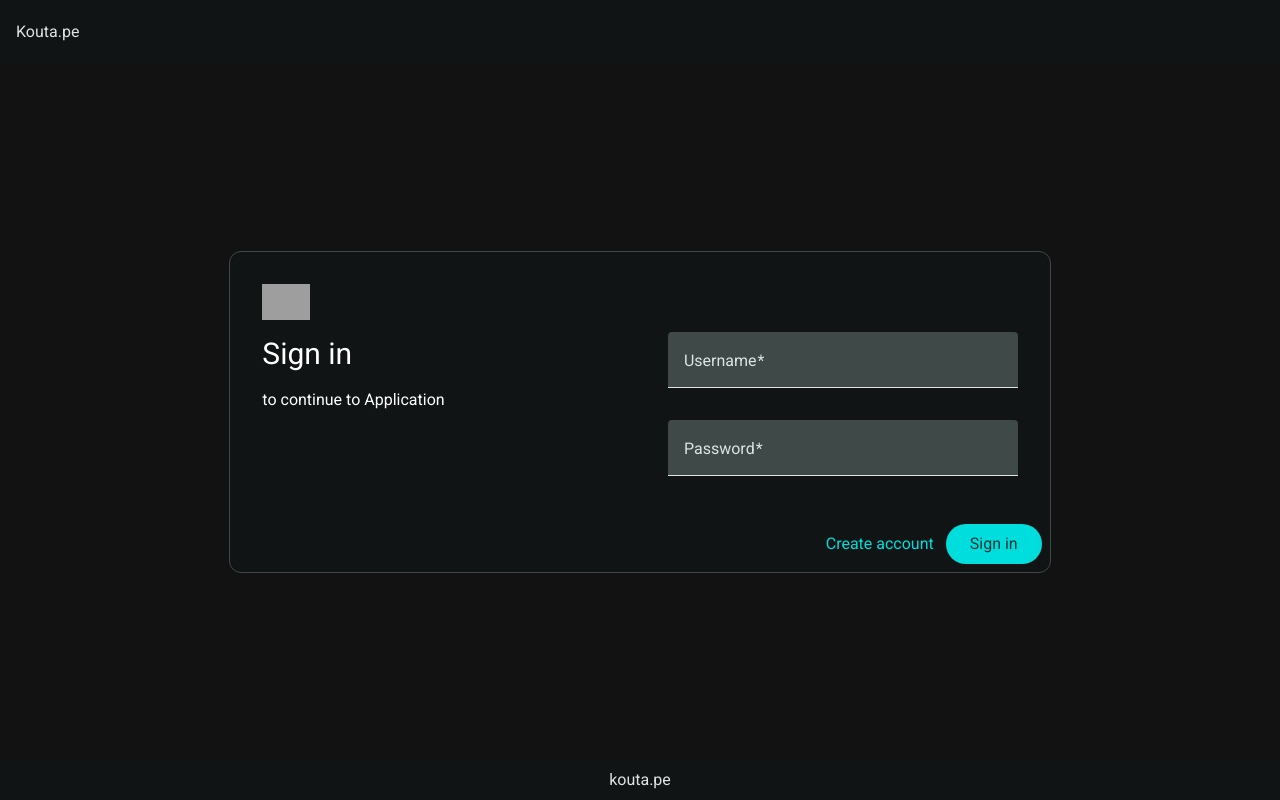
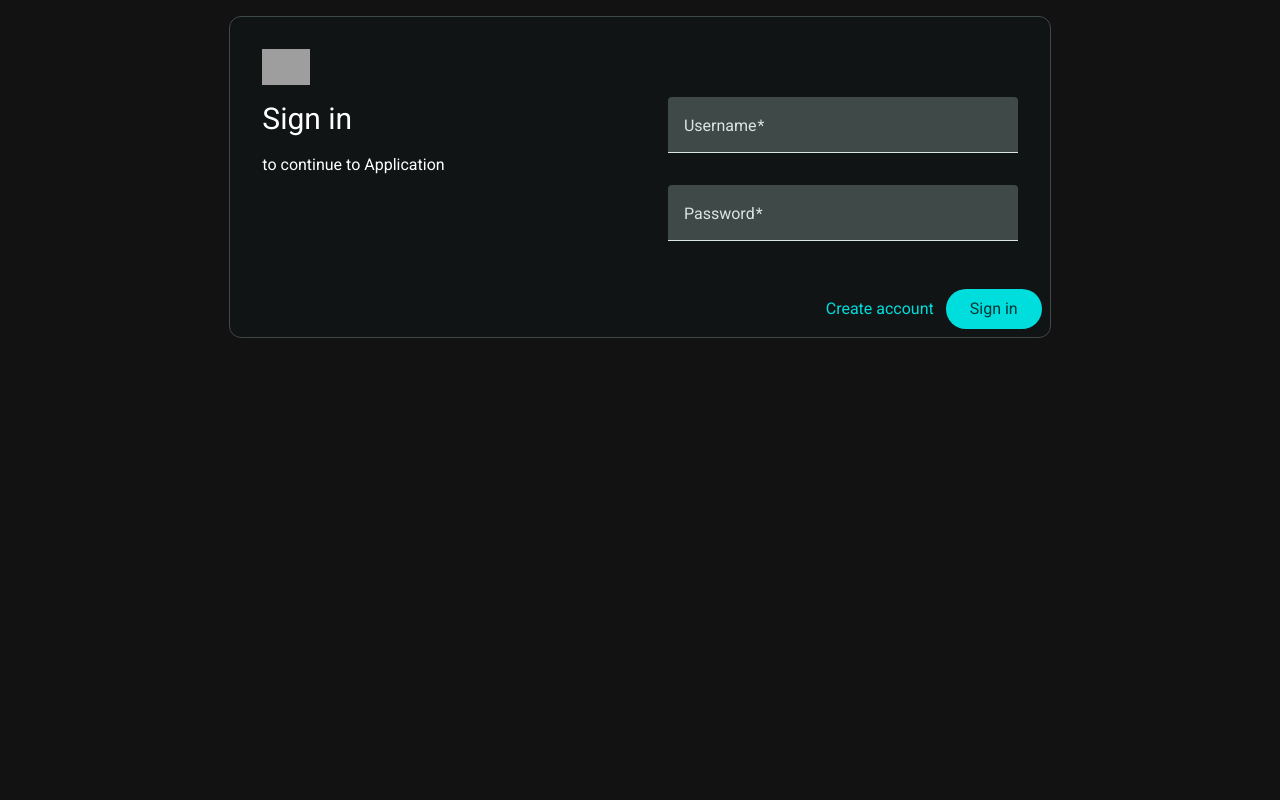
Before and after one commit to Finanzas-2025-01/kouta-pe-web, an Angular app: page /sign-in in a window 1280 px wide. Built offline with nearby package versions, Linux system fonts and the light colour scheme; grey boxes are pictures that could not be loaded.

Commit message:
refactor: remove header and footer components from app structure

```diff
--- a/src/app/app.html
+++ b/src/app/app.html
@@ -1,7 +1,5 @@
 <div class="grid min-h-dvh" style="grid-template-rows: auto 1fr auto;">
-  <app-bond-header/>
   <main>
     <router-outlet/>
   </main>
-  <app-bond-footer/>
 </div>
--- a/src/app/app.ts
+++ b/src/app/app.ts
@@ -1,11 +1,9 @@
 import { Component } from '@angular/core';
 import { RouterOutlet } from '@angular/router';
-import {BondFooterComponent} from './public/components/bond-footer/bond-footer.component';
-import {BondHeaderComponent} from './public/components/bond-header/bond-header.component';
 
 @Component({
   selector: 'app-root',
-  imports: [RouterOutlet, BondFooterComponent, BondHeaderComponent],
+  imports: [RouterOutlet],
   templateUrl: './app.html',
   styleUrl: './app.css'
 })
--- a/src/app/public/components/bond-footer/bond-footer.component.ts
+++ /dev/null
@@ -1,15 +0,0 @@
-import { Component } from '@angular/core';
-
-@Component({
-  selector: 'app-bond-footer',
-  imports: [],
-  template: `
-    <footer class="p-2 text-[#E0E3E2] text-center bg-[#101414]">
-      kouta.pe
-    </footer>
-  `,
-  styles: ``
-})
-export class BondFooterComponent {
-
-}
--- a/src/app/public/components/bond-header/bond-header.component.ts
+++ /dev/null
@@ -1,18 +0,0 @@
-import { Component } from '@angular/core';
-import {MatToolbar} from '@angular/material/toolbar';
-
-@Component({
-  selector: 'app-bond-header',
-  imports: [
-    MatToolbar
-  ],
-  template: `
-    <mat-toolbar class="">
-      <span>Kouta.pe</span>
-    </mat-toolbar>
-  `,
-  styles: ``
-})
-export class BondHeaderComponent {
-
-}
```
